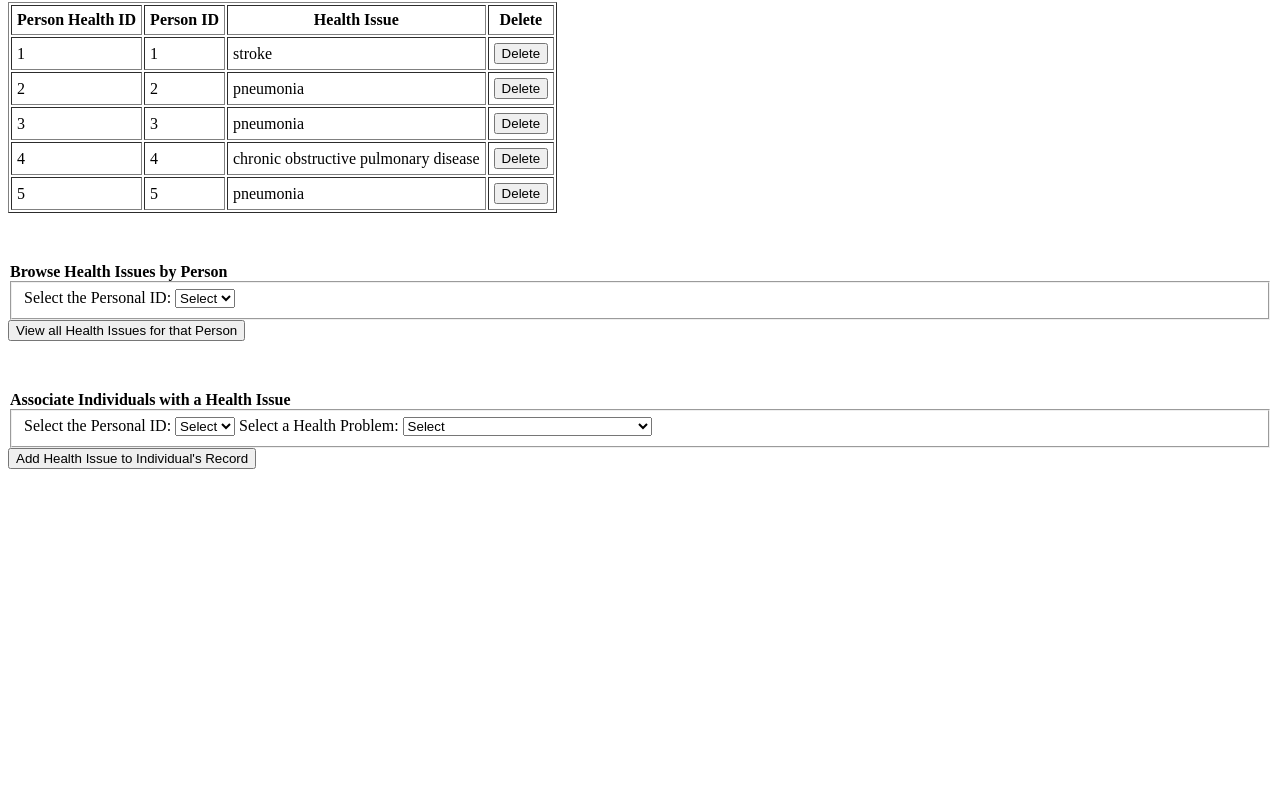
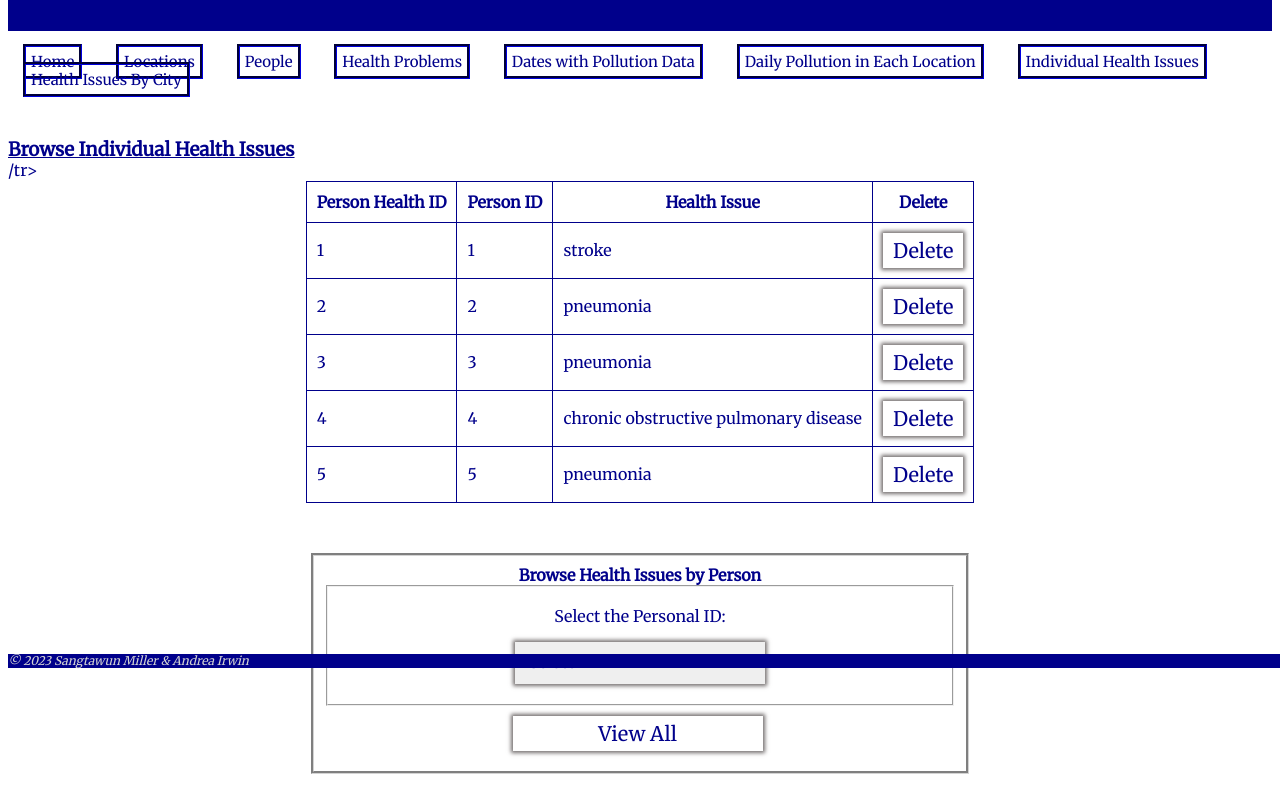
Before and after one commit to sangtawun/340-Project, a plain HTML site: page individual-health-issues.html in a window 1280 px wide. Shown: the part 132-925 px from the top of the page. Before the commit the page ends 800 px from the top, so only its background shows below. Drawn offline with Linux system fonts and the light colour scheme.

Commit message:
Broke out into header-main-footer and added css

```diff
--- a/individual-health-issues.html
+++ b/individual-health-issues.html
@@ -5,12 +5,23 @@
   </head>
 
   <body>
+    <header>
       <h1>Individual Health Issues</h1>
+    </header>
 
-[ <a href="index.html">Home</a> | <a href="locations.html">Locations</a> | <a href="people.html">People</a> | <a href="health-problems.html">Health Problems</a> | <a href="pollution-by-day.html">Dates with Pollution Data</a> | <a href="daily-location-pollution.html">Daily Pollution in Each Location</a> | <a href="individual-health-issues.html">Individual Health Issues</a> | <a href="city-health-issues.html">Health Issues By City</a> ]
-<div id="browse" style="display: block">
-<p><strong>Browse Individual Health Issues</strong></p>
-<table border="1" cellpadding="5">
+    <a href="index.html">Home</a>
+    <a href="locations.html">Locations</a>
+    <a href="people.html">People</a>
+    <a href="health-problems.html">Health Problems</a>
+    <a href="pollution-by-day.html">Dates with Pollution Data</a>
+    <a href="daily-location-pollution.html">Daily Pollution in Each Location</a>
+    <a href="individual-health-issues.html">Individual Health Issues</a>
+    <a href="city-health-issues.html">Health Issues By City</a>
+
+    <main>
+      <div id="browse">
+        <h3><strong>Browse Individual Health Issues</strong></h3>
+        <table>
           <tr>
             <th>Person Health ID</th>
             <th>Person ID</th>
@@ -21,41 +32,41 @@
             <td>1</td>
             <td>1</td>
             <td>stroke</td>
-    <td><input class="btn" type="button" value="Delete" onclick="deletePersonHealth('this.personHealthID')"></td>
+            <td><input class="btn" type="button" id="delete" value="Delete" onclick="deletePersonHealth('this.personHealthID')"></td>
           </tr>
           <tr>
             <td>2</td>
             <td>2</td>
             <td>pneumonia</td>
-    <td><input class="btn" type="button" value="Delete" onclick="deletePersonHealth('this.personHealthID')"></td>
-  </tr>
+            <td><input class="btn" type="button" id="delete" value="Delete" onclick="deletePersonHealth('this.personHealthID')"></td>
+            /tr>
           <tr>
             <td>3</td>
             <td>3</td>
             <td>pneumonia</td>
-    <td><input class="btn" type="button" value="Delete" onclick="deletePersonHealth('this.personHealthID')"></td>
+            <td><input class="btn" type="button" id="delete" value="Delete" onclick="deletePersonHealth('this.personHealthID')"></td>
           </tr>
           <tr>
             <td>4</td>
             <td>4</td>
             <td>chronic obstructive pulmonary disease</td>
-    <td><input class="btn" type="button" value="Delete" onclick="deletePersonHealth('this.personHealthID')"></td>
+            <td><input class="btn" type="button" id="delete" value="Delete" onclick="deletePersonHealth('this.personHealthID')"></td>
           </tr>
           <tr>
             <td>5</td>
             <td>5</td>
             <td>pneumonia</td>
-    <td><input class="btn" type="button" value="Delete" onclick="deletePersonHealth('this.personHealthID')"></td>
+            <td><input class="btn" type="button" id="delete" value="Delete" onclick="deletePersonHealth('this.personHealthID')"></td>
           </tr>
         </table>
-<p>&nbsp;</p>
       </div>
-<div id="browse" style="display: block">
+
+      <div id="browse">
         <form id="browseIndividualHealthIssue">
           <legend><strong>Browse Health Issues by Person</strong></legend>
           <fieldset class="fields">
-            <label for = "person"> Select the Personal ID: </label>
-            <select name = "person" id = "person">
+            <label for="person"> Select the Personal ID: </label>
+            <select name="person" id="person">
               <option value="select">Select</option>
               <option value="1">1</option>
               <option value="2">2</option>
@@ -64,16 +75,16 @@
               <option value="5">5</option>
             </select>
           </fieldset>
-          <input class="btn" type="submit" id="browseIndividualHealthIssue" value="View all Health Issues for that Person">
+          <input class="btn" type="submit" id="browseIndividualHealthIssue" value="View All">
         </form>
       </div>
-<p>&nbsp;</p>
-<div id="insert" style="display: block">
+
+      <div id="insert">
         <form id="addIndividualHealthIssue">
           <legend><strong>Associate Individuals with a Health Issue</strong></legend>
           <fieldset class="fields">
-            <label for = "person"> Select the Personal ID: </label>
-            <select name = "person" id = "person">
+            <label for="person"> Select the Personal ID: </label>
+            <select name="person" id="person">
               <option value="select">Select</option>
               <option value="1">1</option>
               <option value="2">2</option>
@@ -81,8 +92,8 @@
               <option value="4">4</option>
               <option value="5">5</option>
             </select>
-            <label for = "health problem"> Select a Health Problem: </label>
-            <select name = "health problem" id = "health problem">
+            <label for="health problem"> Select a Health Problem: </label>
+            <select name="health problem" id="health problem">
               <option value="select">Select</option>
               <option value="1">chronic obstructive pulmonary disease</option>
               <option value="2">stroke</option>
@@ -91,10 +102,13 @@
               <option value="5">pneumonia</option>
             </select>
           </fieldset>
-          <input class="btn" type="submit" id="addIndividualHealthIssue" value="Add Health Issue to Individual's Record">
+          <input class="btn" type="submit" id="addIndividualHealthIssue" value="Add Health Issue">
         </form>
       </div>
-<p>&nbsp;</p>
-</div>
+    </main>
+
+    <footer>
+      <p>&copy; 2023 Sangtawun Miller & Andrea Irwin</p>
+    </footer>
   </body>
 </html>
--- a/style.css
+++ b/style.css
@@ -1 +1,156 @@
 /* CSS Document */
+@import url(//fonts.googleapis.com/css?family=Merriweather);
+
+body {
+    font-family: 'Merriweather', sans-serif;
+    font-size: 1em;
+    line-height: 1.2;
+    color: #00008B;
+}
+
+main {
+    margin-bottom: 75px;
+    margin-top: 50px;
+}
+
+header {
+    padding: 10px;
+    background-color: #00008B;
+    text-align: center;
+    color: lightgray;
+    margin-bottom: 20px;
+}
+
+h1 {
+    font-size: 40pt;
+}
+
+h3 {
+    text-decoration: underline;
+    float: center;
+    margin: auto;
+    vertical-align: middle;
+}
+
+table {
+    border: 1px solid;
+    border-collapse: collapse;
+    float: center;
+    vertical-align: middle;
+    margin: auto;
+    margin-bottom: 50px;
+}
+
+th, td {
+    padding: 10px;
+    border: 1px solid;
+}
+
+ol {
+    max-width: 100ch;
+    text-align: center;
+    margin: auto;
+    margin-bottom: 50px;
+    width: 50%;
+    padding: 10px;
+}
+
+ol p {
+    font-style: bold;
+}
+
+form {
+    margin: auto;
+    margin-bottom: 50px;
+    width: 50%;
+    padding: 10px;
+    color: #00008B;
+    text-align: center;
+    border-style: groove;
+    border-color: lightgray;
+}
+
+label {
+    display: block;
+    padding: 5px;
+    margin-top: 10px;
+}
+
+input, select {
+    padding: 10px;
+    margin: 10px;
+    font-size: 12pt;
+    border: 0;
+    box-shadow: 0 0 4px 2px #736E6E;
+    font-family: Merriweather;
+    width: 250px;
+    color: #00008B;
+    border-color: #00008B;
+}
+
+.btn {
+    border-style: groove;
+    background-color: transparent;
+    padding: 5px;
+    cursor: pointer;
+    color: #00008B;
+    border-color: #00008B;
+    float: center;
+    font-size: 15pt;
+    margin-right: 15px;
+}
+
+#delete {
+    margin: auto;
+    padding-right: 10px;
+    padding-left: 10px;
+    width: 100%;
+}
+
+.btn:hover, #delete:hover {
+    background-color: lightgray;
+    cursor: pointer;
+}
+
+a {
+    font-size: 15px;
+    text-align: center;
+    list-style-type: none;
+    color: #00008B;
+    border-color: #00008B;
+    margin: 15px;
+    padding: 5px;
+    text-decoration: none;
+    border-style: groove;
+    vertical-align: middle;
+}
+
+a:hover {
+    background-color: lightgray;
+    cursor: pointer;
+}
+
+footer {
+    bottom: 0;
+    width: 100%;
+    background-color: #00008B;
+    color: lightgray;
+    font-style: italic;
+    position: fixed;
+    border: none;
+}
+
+footer p {
+    font-size: 12px;
+    padding: 0;
+    margin: auto;
+}
+
+/*   ===== TABLET  media query overrides mobile styles ===== */
+@media all and (min-width: 600px) {}
+
+/*   ===== DESKTOP  media query overrides mobile and tablet styles ===== */
+@media all and (min-width: 1080px) {}
+
+/*   ===== PRINT  media query overrides previous styles =====  */
+@media print {}
```
Also changed, not shown: city-health-issues.html (+38 -23 lines), daily-location-pollution.html (+56 -41 lines), health-problems.html (+29 -15 lines), index.html (+21 -3 lines), locations.html (+25 -12 lines), people.html (+36 -23 lines), pollution-by-day.html (+22 -8 lines). Lines whose indentation alone changed are shown as unchanged.
